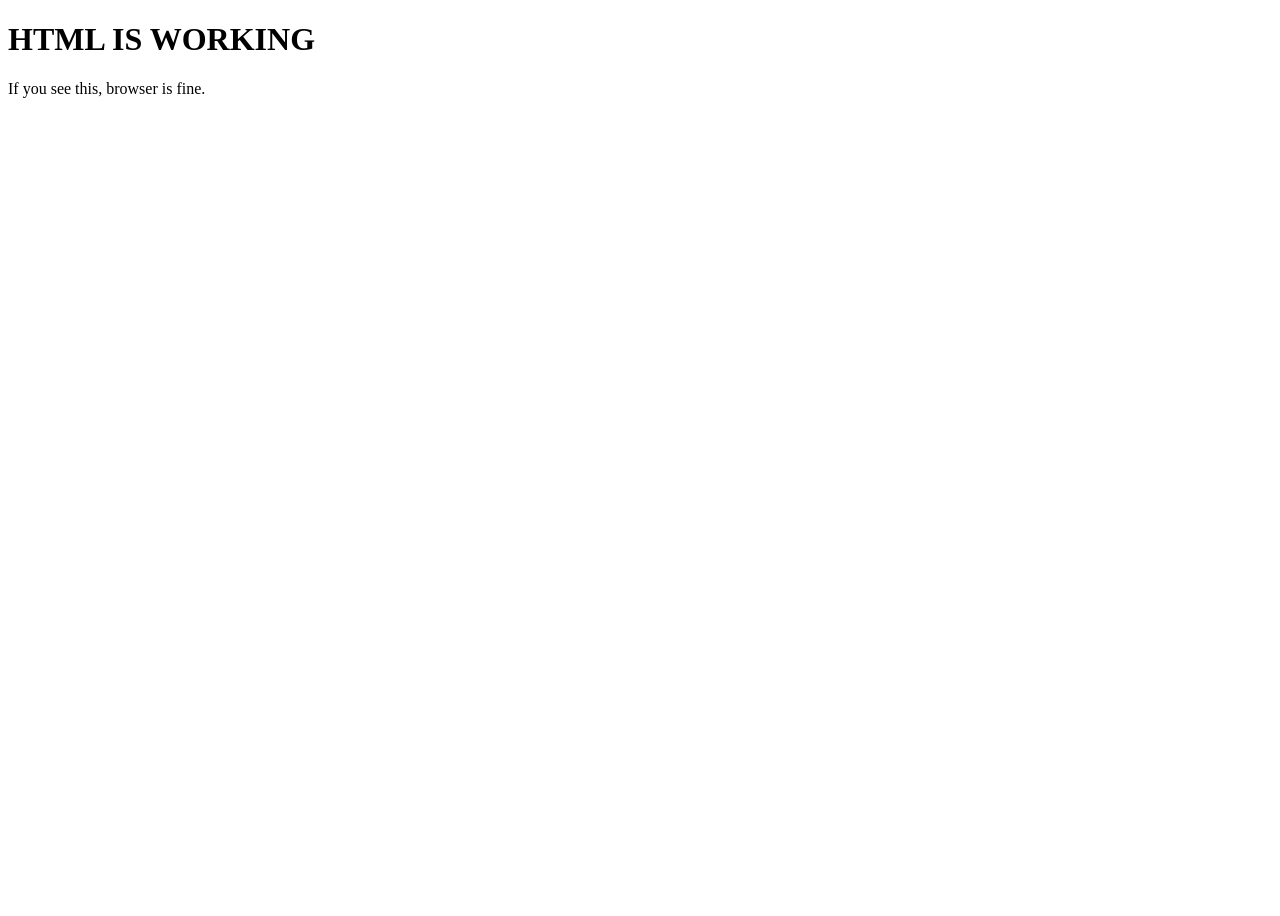
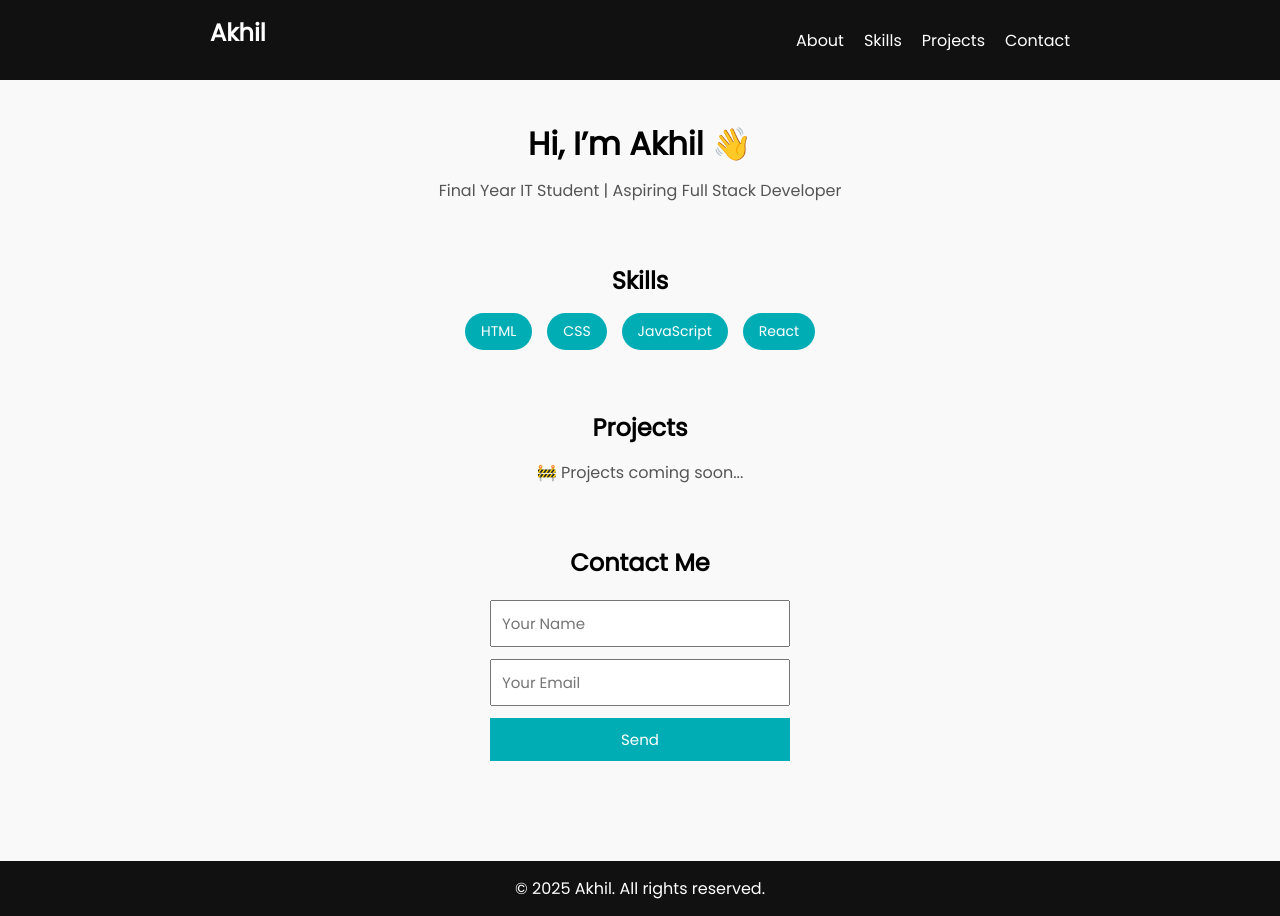
Before and after one commit to akhilsajisuii-creator/Portfolio, a plain HTML site: page main/index.html in a window 1280 px wide. Before the commit the page ends 800 px from the top, so only its background shows below. Drawn offline with Linux system fonts and the light colour scheme.

Commit message:
Portfolio: separated HTML, CSS, JS with clean UI and validation

```diff
--- a/main/index.html
+++ b/main/index.html
@@ -1,13 +1,79 @@
 <!DOCTYPE html>
-<html>
+<html lang="en">
 
 <head>
-    <title>Test</title>
+    <meta charset="UTF-8" />
+    <meta name="viewport" content="width=device-width, initial-scale=1.0" />
+    <title>Akhil | Portfolio</title>
+
+    <!-- Google Font -->
+    <link href="https://fonts.googleapis.com/css2?family=Poppins&display=swap" rel="stylesheet">
+
+    <link rel="stylesheet" href="style.css">
 </head>
 
 <body>
-    <h1>HTML IS WORKING</h1>
-    <p>If you see this, browser is fine.</p>
+
+    <!-- HEADER -->
+    <header>
+        <nav class="navbar">
+            <h2>Akhil</h2>
+            <ul class="nav-links">
+                <li><a href="#about">About</a></li>
+                <li><a href="#skills">Skills</a></li>
+                <li><a href="#projects">Projects</a></li>
+                <li><a href="#contact">Contact</a></li>
+            </ul>
+        </nav>
+    </header>
+
+    <!-- MAIN -->
+    <main class="container">
+
+        <!-- ABOUT -->
+        <section id="about">
+            <h1>Hi, I’m Akhil 👋</h1>
+            <p>Final Year IT Student | Aspiring Full Stack Developer</p>
+        </section>
+
+        <!-- SKILLS -->
+        <section id="skills">
+            <h2>Skills</h2>
+            <div class="skills-box">
+                <span>HTML</span>
+                <span>CSS</span>
+                <span>JavaScript</span>
+                <span>React</span>
+            </div>
+        </section>
+
+        <!-- PROJECTS -->
+        <section id="projects">
+            <h2>Projects</h2>
+            <p>🚧 Projects coming soon...</p>
+        </section>
+
+        <!-- CONTACT -->
+        <section id="contact">
+            <h2>Contact Me</h2>
+
+            <form id="contactForm">
+                <input type="text" id="name" placeholder="Your Name">
+                <input type="email" id="email" placeholder="Your Email">
+                <button type="submit">Send</button>
+            </form>
+
+            <p id="message"></p>
+        </section>
+
+    </main>
+
+    <!-- FOOTER -->
+    <footer>
+        © 2025 Akhil. All rights reserved.
+    </footer>
+
+    <script src="script.js"></script>
 </body>
 
 </html>
--- /dev/null
+++ b/main/script.js
@@ -0,0 +1,18 @@
+const form = document.getElementById("contactForm");
+const message = document.getElementById("message");
+
+form.addEventListener("submit", function(e) {
+    e.preventDefault();
+
+    const name = document.getElementById("name").value.trim();
+    const email = document.getElementById("email").value.trim();
+
+    if (name === "" || email === "") {
+        message.style.color = "red";
+        message.innerText = "Please fill all fields ❌";
+    } else {
+        message.style.color = "green";
+        message.innerText = "Message sent successfully ✅";
+        form.reset();
+    }
+});
--- a/main/styles.css
+++ b/main/style.css
@@ -6,6 +6,7 @@
 }
 
 body {
+    background: #f9f9f9;
     scroll-behavior: smooth;
 }
 
@@ -14,10 +15,13 @@ body {
 
 header {
     background: #111;
-    padding: 15px 40px;
+    padding: 15px 0;
 }
 
 .navbar {
+    max-width: 900px;
+    margin: auto;
+    padding: 0 20px;
     display: flex;
     justify-content: space-between;
     align-items: center;
@@ -33,6 +37,7 @@ header {
 .nav-links a {
     color: white;
     text-decoration: none;
+    font-weight: 500;
 }
 
 .nav-links a:hover {
@@ -40,22 +45,36 @@ header {
 }
 
 
-/* SECTIONS */
+/* CONTAINER */
 
-.section {
-    padding: 80px 40px;
+.container {
+    max-width: 900px;
+    margin: auto;
+    padding: 40px 20px;
     text-align: center;
 }
 
-.section:nth-child(even) {
-    background: #f5f5f5;
+section {
+    margin-bottom: 60px;
+}
+
+h1 {
+    font-size: 32px;
+    margin-bottom: 10px;
+}
+
+h2 {
+    margin-bottom: 15px;
+}
+
+p {
+    color: #555;
 }
 
 
 /* SKILLS */
 
 .skills-box {
-    margin-top: 20px;
     display: flex;
     justify-content: center;
     gap: 15px;
@@ -65,8 +84,42 @@ header {
 .skills-box span {
     background: #00adb5;
     color: white;
-    padding: 10px 20px;
+    padding: 8px 16px;
     border-radius: 20px;
+    font-size: 14px;
+}
+
+
+/* CONTACT */
+
+form {
+    display: flex;
+    flex-direction: column;
+    gap: 12px;
+    max-width: 300px;
+    margin: 20px auto;
+}
+
+input,
+button {
+    padding: 10px;
+    font-size: 15px;
+}
+
+button {
+    background: #00adb5;
+    color: white;
+    border: none;
+    cursor: pointer;
+}
+
+button:hover {
+    background: #007a80;
+}
+
+#message {
+    margin-top: 10px;
+    font-weight: 500;
 }
 
 
@@ -80,7 +133,7 @@ footer {
 }
 
 
-/* MOBILE RESPONSIVE */
+/* MOBILE */
 
 @media (max-width: 768px) {
     .navbar {
@@ -89,6 +142,5 @@ footer {
     }
     .nav-links {
         flex-direction: column;
-        align-items: center;
     }
 }
```
